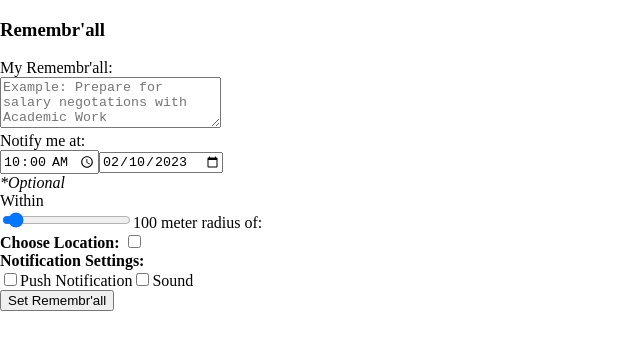
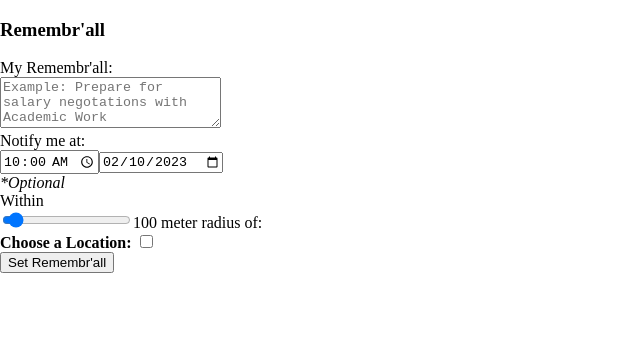
Before and after one commit to katribu/Remembrall-FrontEnd, a React (Create React App) app: page /setremembrall in a window 1280 px wide. Shown: the top 350 px of the page, without its empty margins (0-640 px from the left). Built offline with nearby package versions, Linux system fonts and the light colour scheme.

Commit message:
commented out notification settings for V2

```diff
--- a/src/components/SetRemembrall.js
+++ b/src/components/SetRemembrall.js
@@ -113,7 +113,7 @@ export function SetRemembrall(props) {
                 />
 
                 <div style={{ display: 'inline' }}>{slidervalue} meter radius of:</div><br/>
-                <b>Choose Location: </b>
+                <b>Choose a Location: </b>
                 <input
                     type={'checkbox'}
                     name={'checked'}
@@ -126,7 +126,18 @@ export function SetRemembrall(props) {
                 {checkedChooseLocation && <Map location={location} onCoordinatesChanged={handleLocationChange} slidervalue={slidervalue} />}
             </div>
 
-            <b>Notification Settings:</b>
+
+            <button onClick={handleSubmit}>Set Remembr'all</button>
+
+        </div >
+    )
+}
+
+
+
+
+{/* Choosing Notifications will be part of V2. */}
+{/* <b>Notification Settings:</b>
 <div>
     <input
         type={'checkbox'}
@@ -145,10 +156,4 @@ export function SetRemembrall(props) {
         checked={checkedSound}
     />
     <label>Sound</label>
-            </div>
-
-            <button onClick={handleSubmit}>Set Remembr'all</button>
-
-        </div >
-    )
-}
+</div> */}
```
Lines whose indentation alone changed are shown as unchanged.
